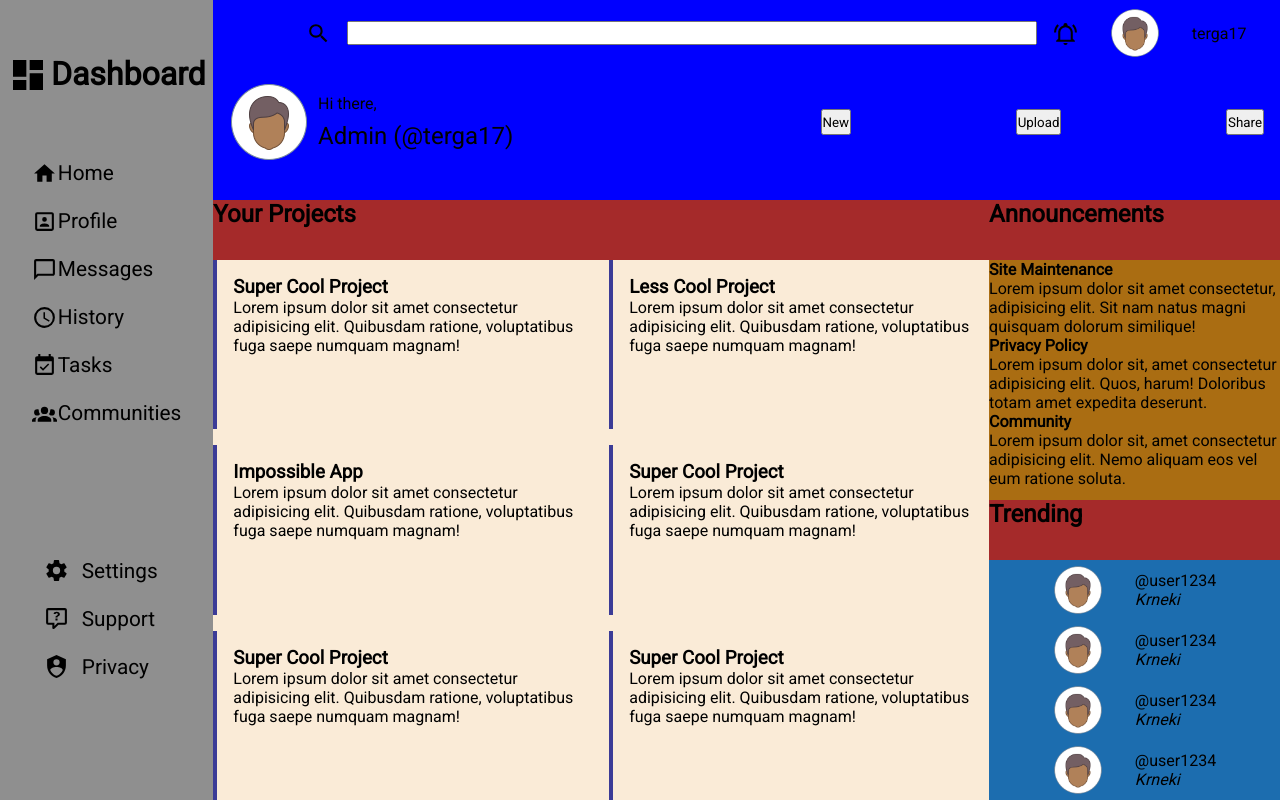
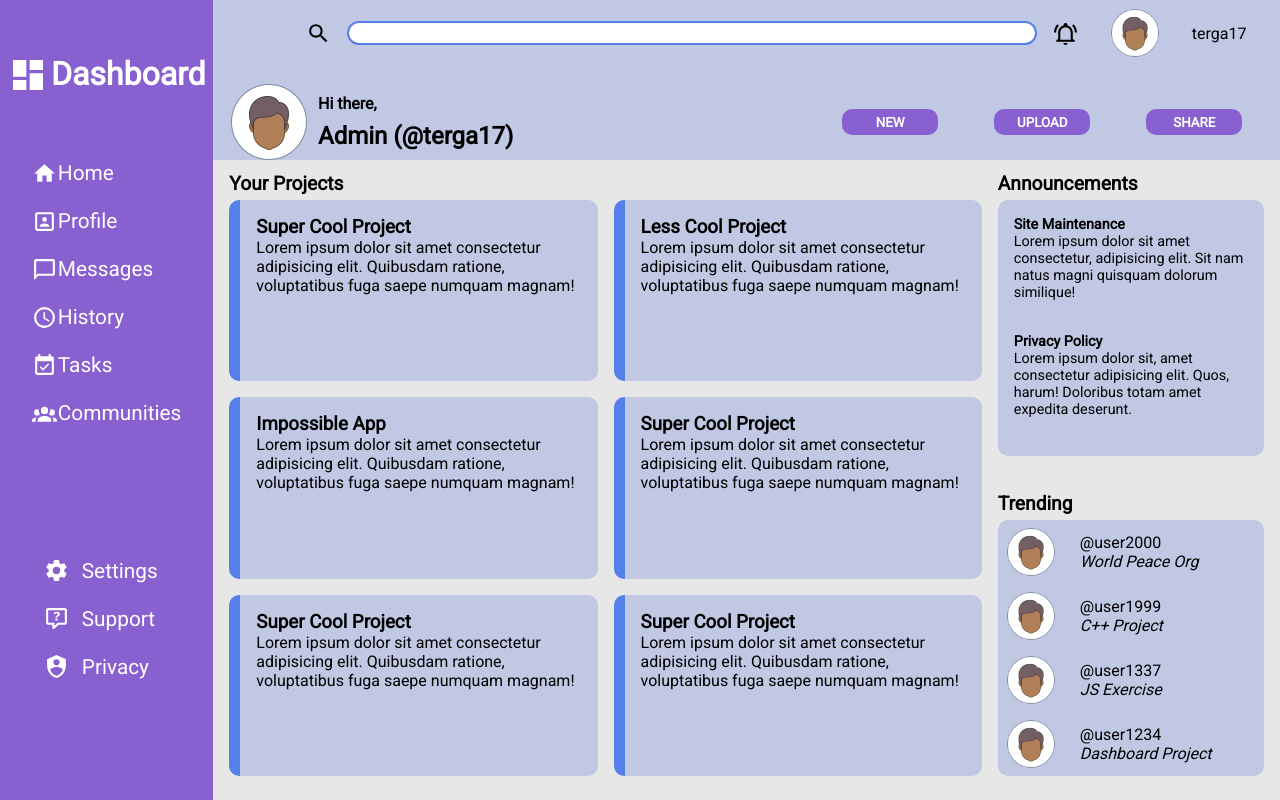
Before and after one commit to terga17/Admin-Dashboard, a plain HTML site: page index.html in a window 1280 px wide. Drawn offline with Linux system fonts and the light colour scheme.

Commit message:
Finished styling, finished project(breaks for lower screen res)

```diff
--- a/index.html
+++ b/index.html
@@ -52,8 +52,8 @@
             <div class="user-info">
                 <img id="bigLogo" src="images/icons8-circled-user-male-skin-type-6-80.png" alt="logo">
                 <div class="text-grid">
-                <p id="small-txt">Hi there,</p>
-                <p id="big-txt">Admin (@terga17)</p>
+                <p id="small-txt"><b>Hi there,</b></p>
+                <p id="big-txt"><b>Admin (@terga17)</b></p>
                 </div>
             </div>
             <div class="user-btns">
@@ -65,7 +65,7 @@
     </div>
 
     <div class="main-content">
-        <h2>Your Projects</h2>
+        <h2 id="yrProject">Your Projects</h2>
         <h2 id="ann-h2">Announcements</h2>
         <h2 id="trend">Trending</h2>
         <div class="your-projects">
@@ -103,27 +103,23 @@
                 <h4>Privacy Policy</h4>
                 <p>Lorem ipsum dolor sit, amet consectetur adipisicing elit. Quos, harum! Doloribus totam amet expedita deserunt.</p>
             </div>
-            <div class="announc-text">
-                <h4>Community</h4>
-                <p>Lorem ipsum dolor sit, amet consectetur adipisicing elit. Nemo aliquam eos vel eum ratione soluta.</p>
-            </div>
         </div>
         <div class="trending">
             <div class="small-icons">
                 <img src="images/icons8-circled-user-male-skin-type-6-80.png" alt="i1" height="50" width="50">
-                <p>@user1234<br><em>Krneki</em></p>
+                <p>@user2000<br><em>World Peace Org</em></p>
             </div>
             <div class="small-icons">
                 <img src="images/icons8-circled-user-male-skin-type-6-80.png" alt="i1" height="50" width="50">
-                <p>@user1234<br><em>Krneki</em></p>
+                <p>@user1999<br><em>C++ Project</em></p>
             </div>
             <div class="small-icons">
                 <img src="images/icons8-circled-user-male-skin-type-6-80.png" alt="i1" height="50" width="50">
-                <p>@user1234<br><em>Krneki</em></p>
+                <p>@user1337<br><em>JS Exercise</em></p>
             </div>
             <div class="small-icons">
                 <img src="images/icons8-circled-user-male-skin-type-6-80.png" alt="i1" height="50" width="50">
-                <p>@user1234<br><em>Krneki</em></p>
+                <p>@user1234<br><em>Dashboard Project</em></p>
             </div>
         </div>
     </div>
--- a/style.css
+++ b/style.css
@@ -1,12 +1,18 @@
-/* :root{
-
-} */
+:root{
+    --sidebar-bg: #8860d0;
+    --header-bg: #C1C8E4;
+    --card-border: #5680e9;
+}
 
 *{
     box-sizing: border-box;
     margin: 0;
     padding: 0;
     font-family: 'Roboto', sans-serif;
+}
+
+body{
+    background-color: #e7e7e7;
 }
 
 .grid-wrapper{
@@ -23,6 +29,13 @@
     display: grid;
     background-color: rgb(143, 143, 143);
     grid-row: 1 / 5;
+    background-color: var(--sidebar-bg);
+    color: white;
+}
+
+.sidebar img{
+    -webkit-filter: invert(100%); /* Safari/Chrome */
+    filter: invert(100%);
 }
 
 .sidebar h1{
@@ -76,9 +89,10 @@
 /*HEADER*/
 
 .header{
-    background-color: blue;
+    background-color: var(--header-bg);
     grid-row: 1 / 2;
     grid-column: 2 / 5;
+    height: 20vh;
 }
 
 .search-row{
@@ -92,6 +106,8 @@
     grid-column: 2 / 5;
     height: 1.5rem;
     align-self: center;
+    border-radius: 20px;
+    border: 2px solid #5680e9;
 }
 
 .search-row > img{
@@ -140,24 +156,27 @@
 .user-btns{
     display: flex;
     grid-column: 5 / 8;
-    justify-content: space-between;
     height: 1.6rem;
     align-self: center;
+    gap: 3.5rem;
+    justify-self: center;
 }
 
 /* MAIN CONTENT */
 
 .main-content{
-    background-color: brown;
     grid-area: 2 / 2 / 5 / 5;
     display: grid;
     grid-template-columns: 2fr 2fr 1.5fr;
     grid-template-rows: 0.5fr 1fr 1fr 0.5fr 1fr 1fr;
+    padding-left: 1rem;
+    padding-right: 1rem;
+    margin-top: -4rem;
+    padding-bottom: 3vh;
 }
 
 .your-projects{
     display: grid;
-    background-color: antiquewhite;
     grid-area: 2 / 1 / 7 / 3;
     grid-template-columns: 1fr 1fr;
     grid-template-rows: repeat(3, 1fr);
@@ -166,34 +185,79 @@
 .announc{
     background-color: rgb(170, 109, 18);
     grid-area: 2 / 3 / 4 / 4;
+    background-color: var(--header-bg);
 }
 .trending{
     background-color: rgb(28, 109, 175);
     grid-area: 5 / 3 / 7 / 4;
+    background-color: var(--header-bg);
 }
 
 .card{
     padding: 1rem;
-    border-left: 4px solid rgb(59, 59, 150);
+    border-left: 0.7rem solid var(--card-border);
+    background-color: var(--header-bg);
+    border-radius: 10px;
 }
 
 #ann-h2{
     grid-area: 1 / 3 / 2 / 4;
+    font-size: 1.2rem;
+    margin-left: 1rem;
+    align-self: end;
+    padding-bottom: 0.3rem;
+}
+
+#yrProject{
+    font-size: 1.2rem;
+    align-self: end;
+    padding-bottom: 0.3rem;
 }
 
 #trend{
     grid-area: 4 / 3 / 5 / 4;
+    align-self: end;
+    padding-bottom: 0.3rem;
+    font-size: 1.2rem;
+    margin-left: 1rem;
 }
 
 .trending{
     display: grid;
     grid-template-rows: repeat(4, 1fr);
-
+    background-color: var(--header-bg);
+    margin-left: 1rem;
+    border-radius: 10px;
 }
 
 .small-icons{
     display: flex;
-    justify-content: center;
-    gap: 2rem;
+    justify-content: start;
+    gap: 1.5rem;
     align-items: center;
+    padding-left: 0.5rem;
 }
+
+.announc{
+    border-radius: 10px;
+    margin-left: 1rem;
+}
+
+.announc-text{
+    padding: 1rem;
+    font-size: 0.9rem;
+}
+
+button{
+    border: 0px;
+    border-radius: 10px;
+    width: 6rem;
+    background-color: var(--sidebar-bg);
+    color: white;
+    text-transform: uppercase;
+    font-weight: bold;
+}
+
+li:hover, button:hover, img:hover{
+    cursor: pointer;
+}
```
